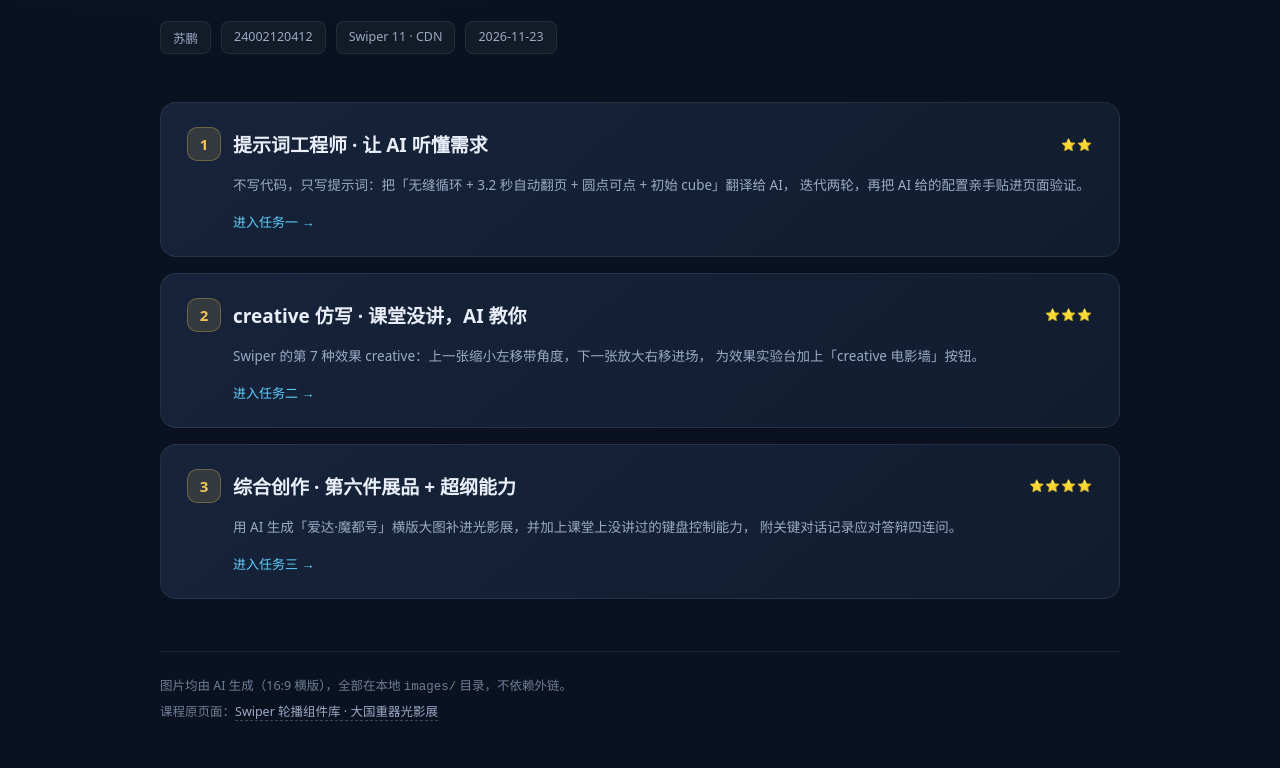
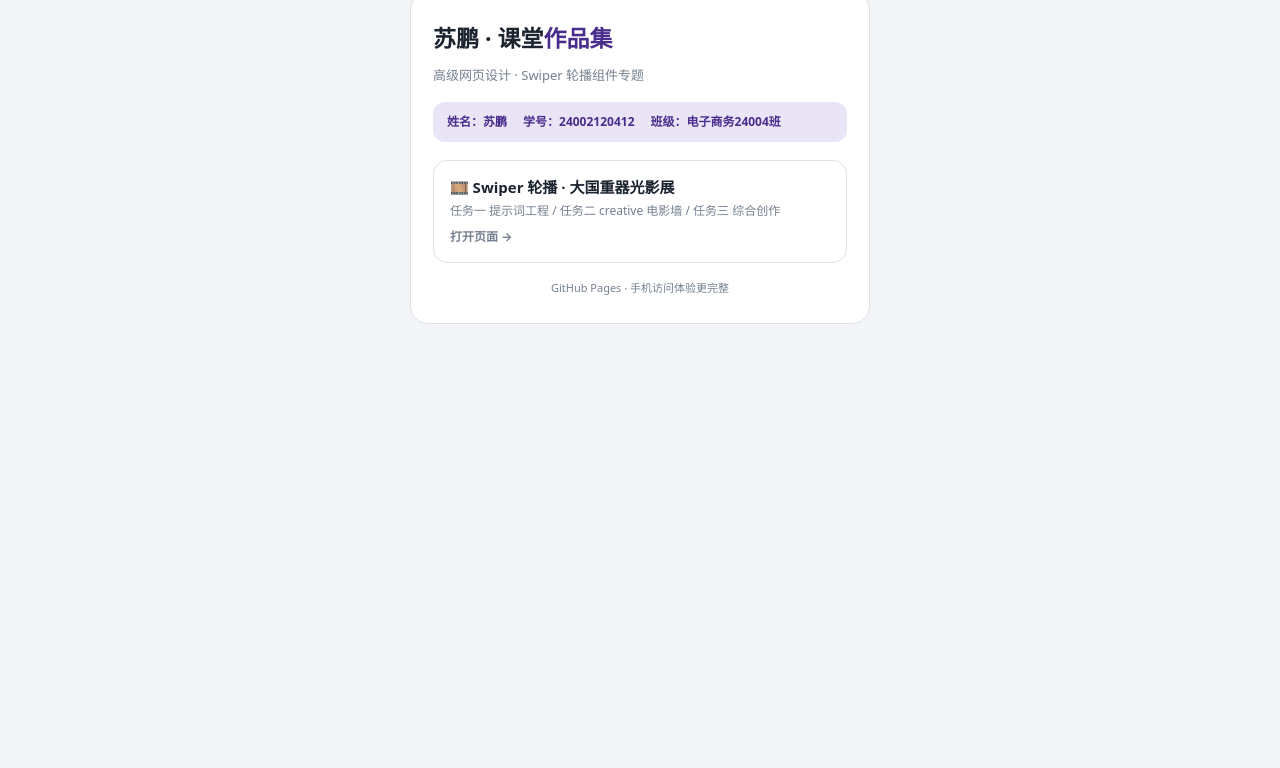
Before and after one commit to 10jr/supeng-412, a plain HTML site: page docs/index.html in a window 1280 px wide. Shown: the part 234-1002 px from the top of the page. After the commit the page ends 800 px from the top, so only its background shows below. Drawn offline with Linux system fonts and the light colour scheme.

Commit message:
fix: 首页只保留 Swiper 卡片，任务页移入 swiper 子目录

```diff
--- a/docs/index.html
+++ b/docs/index.html
@@ -1,160 +1,90 @@
 <!--
 作者: 苏鹏
-建立时间: 2026-11-23 22:10
+建立时间: 2026-11-25 15:35
 使用大模型: DeepSeek-V4.1-Flash
-功能名称: Swiper 轮播组件 · 大国重器光影展 三关任务入口
+功能名称: 站点入口页（课堂作品集 · Swiper 轮播任务）
 -->
 <!DOCTYPE html>
 <html lang="zh-CN">
 <head>
 <meta charset="UTF-8">
-<meta name="viewport" content="width=device-width, initial-scale=1.0">
-<title>大国重器光影展 · Swiper 三关任务</title>
+<meta name="viewport" content="width=device-width, initial-scale=1.0, viewport-fit=cover">
+<title>苏鹏 · 课堂作品集</title>
 <style>
-  :root{
-    --sp_bg:#0a1120;
-    --sp_panel:#111c2f;
-    --sp_panel2:#16233a;
-    --sp_line:rgba(255,255,255,.08);
-    --sp_txt:#e9eef8;
-    --sp_sub:#9aabc4;
-    --sp_gold:#f2c45a;
-    --sp_cyan:#5fd0ff;
+* { -webkit-tap-highlight-color: transparent; box-sizing: border-box; margin: 0; padding: 0; }
+:root {
+  --sp_c_paper: #F3F4F6;
+  --sp_c_card: #FFFFFF;
+  --sp_c_ink: #1C2430;
+  --sp_c_muted: #75808F;
+  --sp_c_line: #DCE1E8;
+  --sp_c_violet: #4A2E8C;
+  --sp_c_violet_soft: #EAE5F6;
 }
-  *{box-sizing:border-box;margin:0;padding:0}
-  body{
-    font-family:"Microsoft YaHei","PingFang SC",system-ui,sans-serif;
-    background:radial-gradient(1200px 600px at 20% -10%,#1b2f52 0%,transparent 60%),var(--sp_bg);
-    color:var(--sp_txt);
-    min-height:100vh;
-    padding:56px 20px 72px;
+body {
+  background: var(--sp_c_paper);
+  color: var(--sp_c_ink);
+  font-family: system-ui, -apple-system, "Segoe UI", "Microsoft YaHei", "PingFang SC", sans-serif;
+  line-height: 1.7;
+  min-height: 100vh;
+  display: flex;
+  align-items: center;
+  justify-content: center;
+  padding: 24px 20px 40px;
 }
-  .sp_wrap{max-width:960px;margin:0 auto}
-  .sp_tag{
-    display:inline-block;font-size:12px;letter-spacing:2px;
-    color:var(--sp_gold);border:1px solid rgba(242,196,90,.45);
-    padding:6px 12px;border-radius:999px;margin-bottom:22px;
+.sp_card {
+  width: 100%;
+  max-width: 460px;
+  background: var(--sp_c_card);
+  border: 1px solid var(--sp_c_line);
+  border-radius: 18px;
+  padding: 26px 22px;
 }
-  h1{font-size:40px;line-height:1.25;letter-spacing:1px}
-  h1 em{font-style:normal;color:var(--sp_gold)}
-  .sp_lead{color:var(--sp_sub);margin-top:14px;line-height:1.9;font-size:15px;max-width:640px}
-  .sp_meta{
-    display:flex;flex-wrap:wrap;gap:10px;margin-top:24px;
+.sp_card h1 { font-size: 23px; margin-bottom: 6px; }
+.sp_card h1 em { font-style: normal; color: var(--sp_c_violet); }
+.sp_sub { font-size: 13px; color: var(--sp_c_muted); margin-bottom: 16px; }
+.sp_id {
+  display: flex; flex-wrap: wrap; gap: 6px 16px;
+  padding: 10px 14px; margin-bottom: 18px;
+  background: var(--sp_c_violet_soft);
+  border-radius: 12px;
+  font-size: 12px; font-weight: 600; color: var(--sp_c_violet);
 }
-  .sp_meta span{
-    font-size:12.5px;color:var(--sp_sub);
-    background:rgba(255,255,255,.04);
-    border:1px solid var(--sp_line);
-    padding:6px 12px;border-radius:8px;
+.sp_entry {
+  display: block;
+  padding: 14px 16px;
+  margin-bottom: 12px;
+  border: 1px solid var(--sp_c_line);
+  border-radius: 14px;
+  color: inherit;
+  text-decoration: none;
+  transition: border-color .15s ease, transform .15s ease;
 }
-  .sp_list{display:grid;gap:16px;margin-top:48px}
-  .sp_item{
-    display:block;text-decoration:none;color:inherit;
-    background:linear-gradient(140deg,var(--sp_panel2),var(--sp_panel));
-    border:1px solid var(--sp_line);
-    border-radius:16px;padding:24px 26px;
-    transition:transform .25s ease,border-color .25s ease,box-shadow .25s ease;
-    position:relative;overflow:hidden;
-  }
-  .sp_item::after{
-    content:"";position:absolute;inset:0;border-radius:16px;
-    background:linear-gradient(120deg,rgba(242,196,90,.10),transparent 45%);
-    opacity:0;transition:opacity .25s ease;
-  }
-  .sp_item:hover{transform:translateY(-3px);border-color:rgba(242,196,90,.5);box-shadow:0 18px 40px -18px rgba(0,0,0,.9)}
-  .sp_item:hover::after{opacity:1}
-  .sp_head{display:flex;align-items:center;gap:12px;flex-wrap:wrap}
-  .sp_num{
-    width:34px;height:34px;border-radius:10px;flex:0 0 auto;
-    display:grid;place-items:center;font-weight:700;font-size:15px;
-    background:rgba(242,196,90,.14);color:var(--sp_gold);
-    border:1px solid rgba(242,196,90,.3);
-  }
-  .sp_head h2{font-size:19px;font-weight:600}
-  .sp_star{font-size:12px;color:var(--sp_gold);letter-spacing:1px;margin-left:auto}
-  .sp_desc{color:var(--sp_sub);font-size:13.5px;line-height:1.85;margin-top:12px;padding-left:46px}
-  .sp_go{
-    display:inline-block;margin-top:14px;margin-left:46px;
-    font-size:13px;color:var(--sp_cyan);
-  }
-  .sp_foot{
-    margin-top:52px;padding-top:22px;border-top:1px solid var(--sp_line);
-    font-size:12.5px;color:#6f7f96;line-height:1.9;
-  }
-  .sp_foot a{color:var(--sp_sub);text-decoration:none;border-bottom:1px dashed rgba(255,255,255,.22)}
-  @media (max-width:560px){
-    body{padding:36px 16px 56px}
-    h1{font-size:28px}
-    .sp_desc,.sp_go{margin-left:0;padding-left:0}
-    .sp_star{margin-left:0}
-  }
+.sp_entry:active { transform: scale(.98); border-color: var(--sp_c_violet); }
+.sp_entry strong { display: block; font-size: 15px; }
+.sp_entry span { display: block; font-size: 12px; color: var(--sp_c_muted); }
+.sp_go { display: inline-block; margin-top: 6px; font-size: 13px; font-weight: 700; color: var(--sp_c_violet); }
+.sp_foot { margin-top: 16px; text-align: center; font-size: 11px; color: var(--sp_c_muted); }
 </style>
 </head>
 <body>
-<div class="sp_wrap">
+  <div class="sp_card">
+    <h1>苏鹏 · 课堂<em>作品集</em></h1>
+    <p class="sp_sub">高级网页设计 · Swiper 轮播组件专题</p>
 
-  <div class="sp_tag">组件库专题 · 课堂任务</div>
-  <h1>大国重器 <em>光影展</em></h1>
-  <p class="sp_lead">
-    用 Swiper 轮播组件，为中国的科技名片办一场线上光影展。
-    下面三关从「写提示词」到「自学未讲的 API」，再到「综合创作 + 技术答辩」，逐关进阶。
-  </p>
-
-  <div class="sp_meta">
-    <span>苏鹏</span>
-    <span>24002120412</span>
-    <span>Swiper 11 · CDN</span>
-    <span>2026-11-23</span>
+    <div class="sp_id">
+      <span>姓名：苏鹏</span>
+      <span>学号：24002120412</span>
+      <span>班级：电子商务24004班</span>
     </div>
 
-  <div class="sp_list">
-
-    <a class="sp_item" href="sp-task1.html">
-      <div class="sp_head">
-        <div class="sp_num">1</div>
-        <h2>提示词工程师 · 让 AI 听懂需求</h2>
-        <div class="sp_star">⭐⭐</div>
-      </div>
-      <p class="sp_desc">
-        不写代码，只写提示词：把「无缝循环 + 3.2 秒自动翻页 + 圆点可点 + 初始 cube」翻译给 AI，
-        迭代两轮，再把 AI 给的配置亲手贴进页面验证。
-      </p>
-      <span class="sp_go">进入任务一 →</span>
+    <a class="sp_entry" href="swiper/index.html">
+      <strong>🎞️ Swiper 轮播 · 大国重器光影展</strong>
+      <span>任务一 提示词工程 / 任务二 creative 电影墙 / 任务三 综合创作</span>
+      <span class="sp_go">打开页面 →</span>
     </a>
 
-    <a class="sp_item" href="sp-task2.html">
-      <div class="sp_head">
-        <div class="sp_num">2</div>
-        <h2>creative 仿写 · 课堂没讲，AI 教你</h2>
-        <div class="sp_star">⭐⭐⭐</div>
-      </div>
-      <p class="sp_desc">
-        Swiper 的第 7 种效果 creative：上一张缩小左移带角度，下一张放大右移进场，
-        为效果实验台加上「creative 电影墙」按钮。
-      </p>
-      <span class="sp_go">进入任务二 →</span>
-    </a>
-
-    <a class="sp_item" href="sp-task3.html">
-      <div class="sp_head">
-        <div class="sp_num">3</div>
-        <h2>综合创作 · 第六件展品 + 超纲能力</h2>
-        <div class="sp_star">⭐⭐⭐⭐</div>
-      </div>
-      <p class="sp_desc">
-        用 AI 生成「爱达·魔都号」横版大图补进光影展，并加上课堂上没讲过的键盘控制能力，
-        附关键对话记录应对答辩四连问。
-      </p>
-      <span class="sp_go">进入任务三 →</span>
-    </a>
-
-  </div>
-
-  <p class="sp_foot">
-    图片均由 AI 生成（16:9 横版），全部在本地 <code>images/</code> 目录，不依赖外链。<br>
-    课程原页面：<a href="https://spontaneous-valkyrie-4e4229.netlify.app/swiper-lesson" target="_blank" rel="noopener">Swiper 轮播组件库 · 大国重器光影展</a>
-  </p>
-
+    <p class="sp_foot">GitHub Pages · 手机访问体验更完整</p>
   </div>
 </body>
 </html>
```
Also changed, not shown: docs/swiper/index.html (added, +160 -0 lines), docs/swiper/images/adora.jpg (renamed from docs/images/adora.jpg), docs/swiper/images/c919.jpg (renamed from docs/images/c919.jpg), docs/swiper/images/fast.jpg (renamed from docs/images/fast.jpg), docs/swiper/images/fendouzhe.jpg (renamed from docs/images/fendouzhe.jpg), docs/swiper/images/fuxing.jpg (renamed from docs/images/fuxing.jpg), docs/swiper/images/tiangong.jpg (renamed from docs/images/tiangong.jpg), docs/swiper/sp-task1.html (renamed from docs/sp-task1.html), docs/swiper/sp-task2.html (renamed from docs/sp-task2.html), docs/swiper/sp-task3.html (renamed from docs/sp-task3.html). Lines whose indentation alone changed are shown as unchanged.
